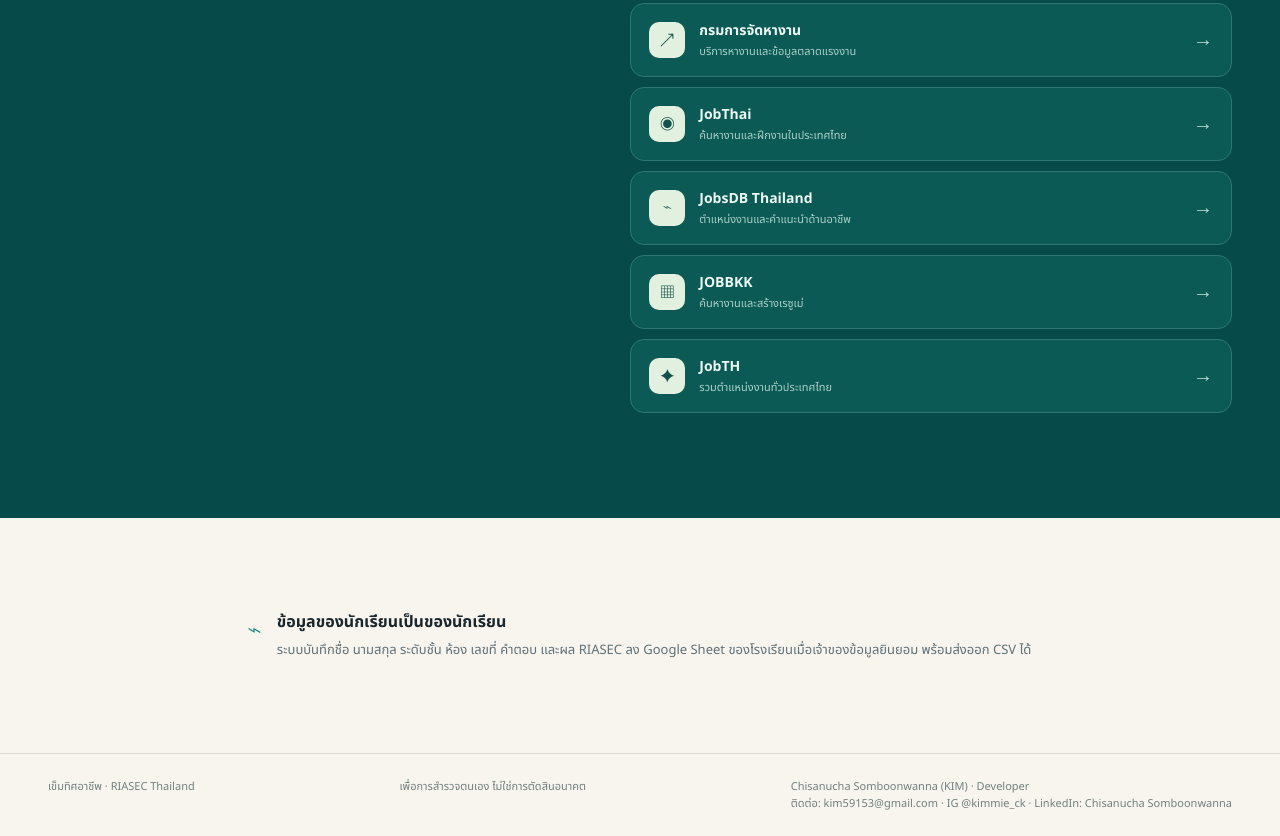
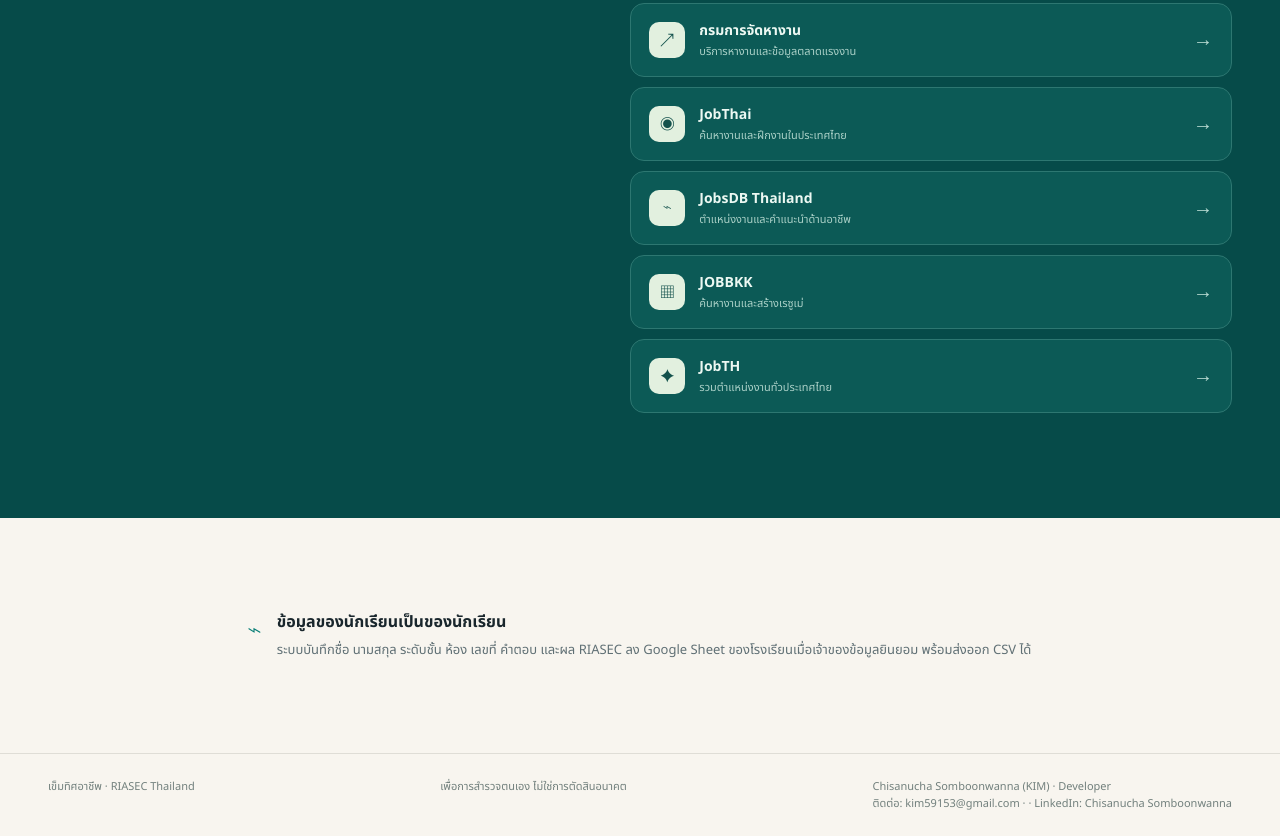
Before and after one commit to Kimmiejj/sds, a plain HTML site: page index.html in a window 1280 px wide. Shown: the part 8755-9591 px from the top of the page. Drawn offline with Linux system fonts and the light colour scheme.

Commit message:
update li

```diff
--- a/index.html
+++ b/index.html
@@ -68,7 +68,7 @@
 
     <section class="privacy"><div class="privacy-icon">⌁</div><div><strong>ข้อมูลของนักเรียนเป็นของนักเรียน</strong><p>ระบบบันทึกชื่อ นามสกุล ระดับชั้น ห้อง เลขที่ คำตอบ และผล RIASEC ลง Google Sheet ของโรงเรียนเมื่อเจ้าของข้อมูลยินยอม พร้อมส่งออก CSV ได้</p></div></section>
   </main>
-  <footer><span>เข็มทิศอาชีพ · RIASEC Thailand</span><span>เพื่อการสำรวจตนเอง ไม่ใช่การตัดสินอนาคต</span><span>Chisanucha Somboonwanna (KIM) · Developer<br>ติดต่อ: <a href="mailto:kim59153@gmail.com">kim59153@gmail.com</a> · <a href="https://www.instagram.com/kimmie_ck/" target="_blank" rel="noopener noreferrer">IG @kimmie_ck</a> · LinkedIn: Chisanucha Somboonwanna</span></footer>
+  <footer><span>เข็มทิศอาชีพ · RIASEC Thailand</span><span>เพื่อการสำรวจตนเอง ไม่ใช่การตัดสินอนาคต</span><span>Chisanucha Somboonwanna (KIM) · Developer<br>ติดต่อ: <a href="mailto:kim59153@gmail.com">kim59153@gmail.com</a> · </a> · LinkedIn: Chisanucha Somboonwanna</span></footer>
   <dialog id="detailDialog"><button class="dialog-close" id="closeDialog" aria-label="ปิด">×</button><div id="dialogContent"></div></dialog>
   <script src="config.js"></script>
   <script src="occupations-data.js"></script>
```
